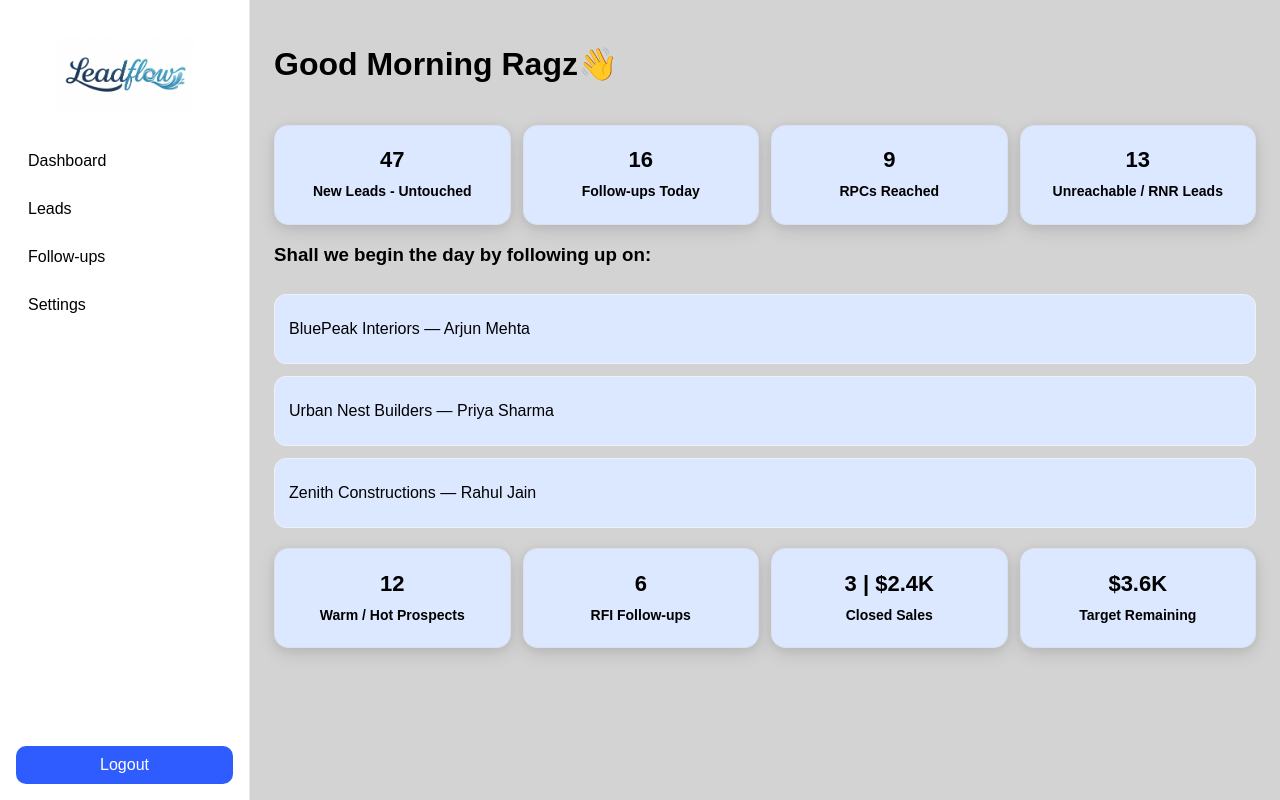
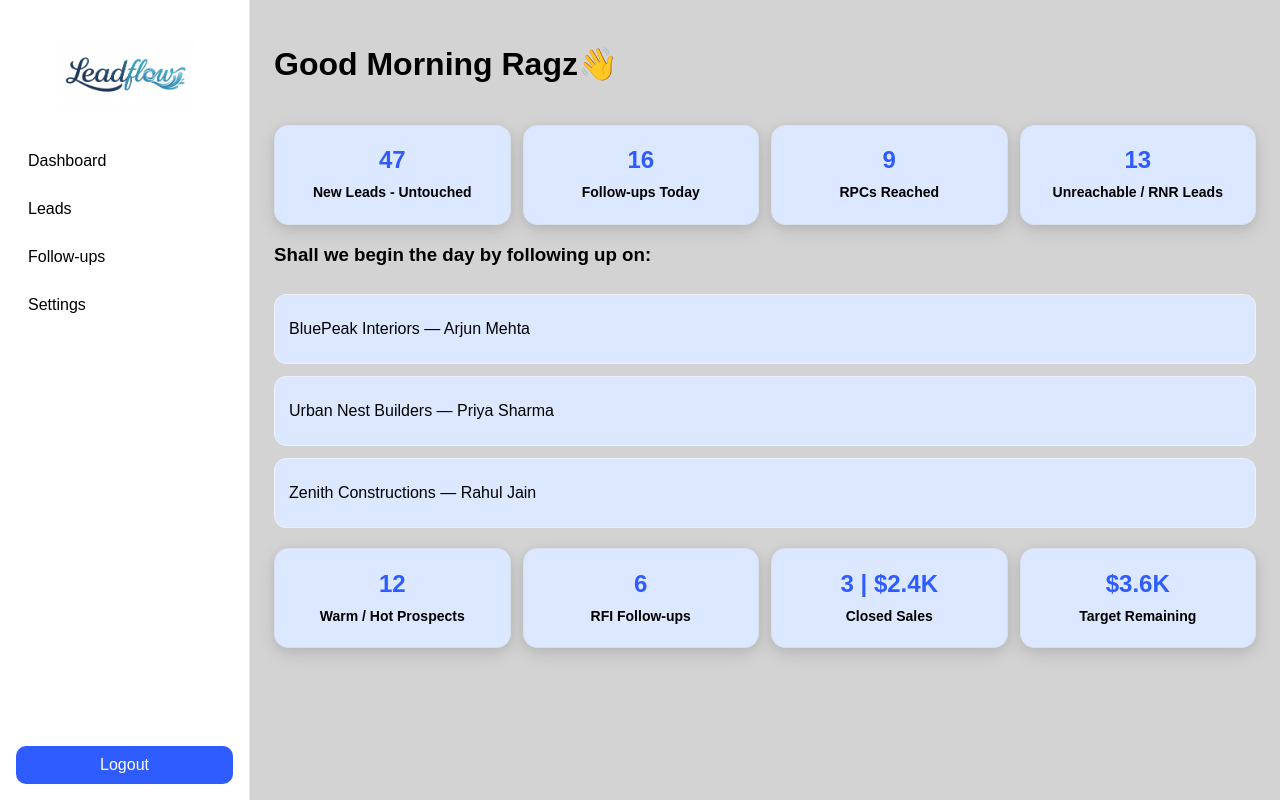
Before and after one commit to stirr3dz3phyr-ship-it/LeadFlow-WarMachine, a React (Vite) app: page / in a window 1280 px wide. Built offline with nearby package versions, Linux system fonts and the light colour scheme.

Commit message:
Update styles.css

```diff
--- a/src/styles.css
+++ b/src/styles.css
@@ -132,7 +132,10 @@ padding: 10px;
 
 .kpi-card h2 {
   margin: 0;
-  font-size: 20px;
+  font-size: 24px;
+  line-height: 1;
+  font-weight: 700;
+  color: #2f5cff;
 }
 
 .kpi-card {
@@ -184,9 +187,10 @@ padding: 10px;
 
 .kpi-card h1 {
   margin: 0;
-  font-size: 22px;
+  font-size: 24px;
   line-height: 1;
   font-weight: 700;
+  color: #2f5cff;
 }
 
 .kpi-card p {
```
